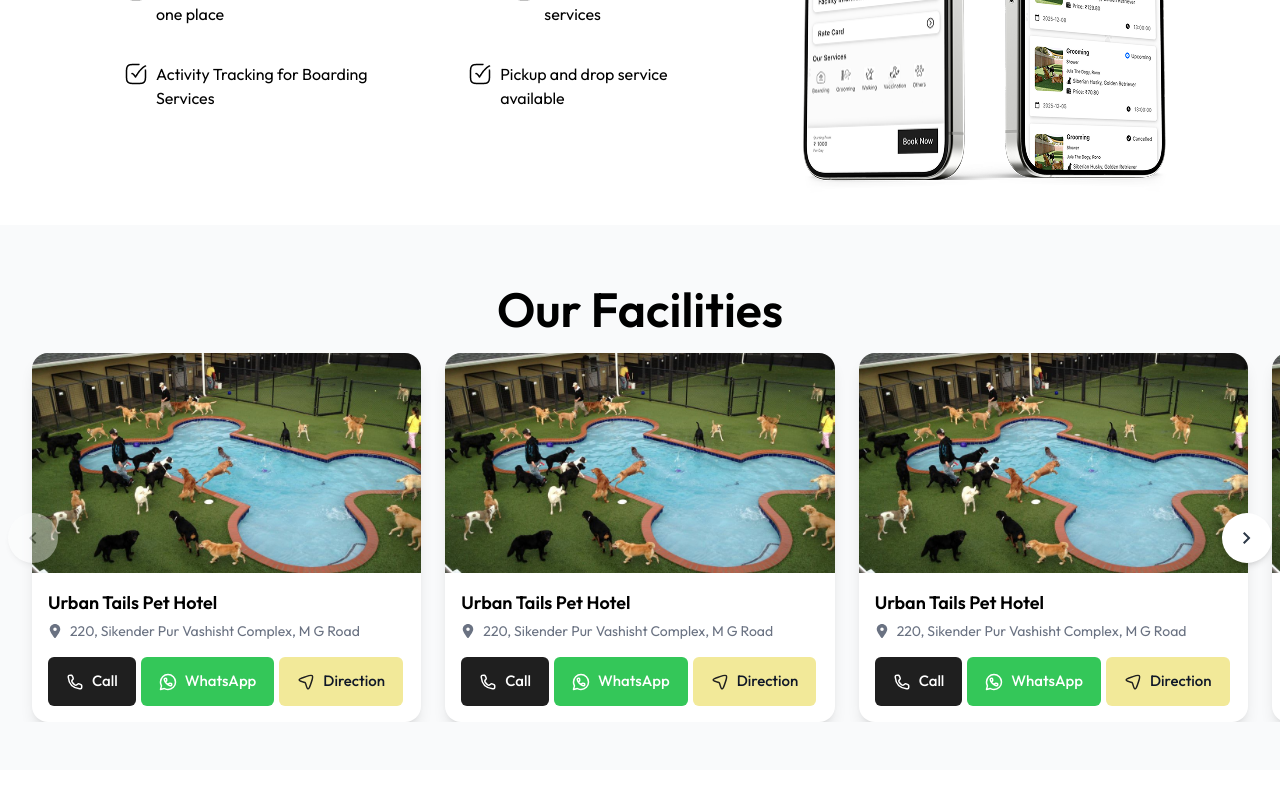
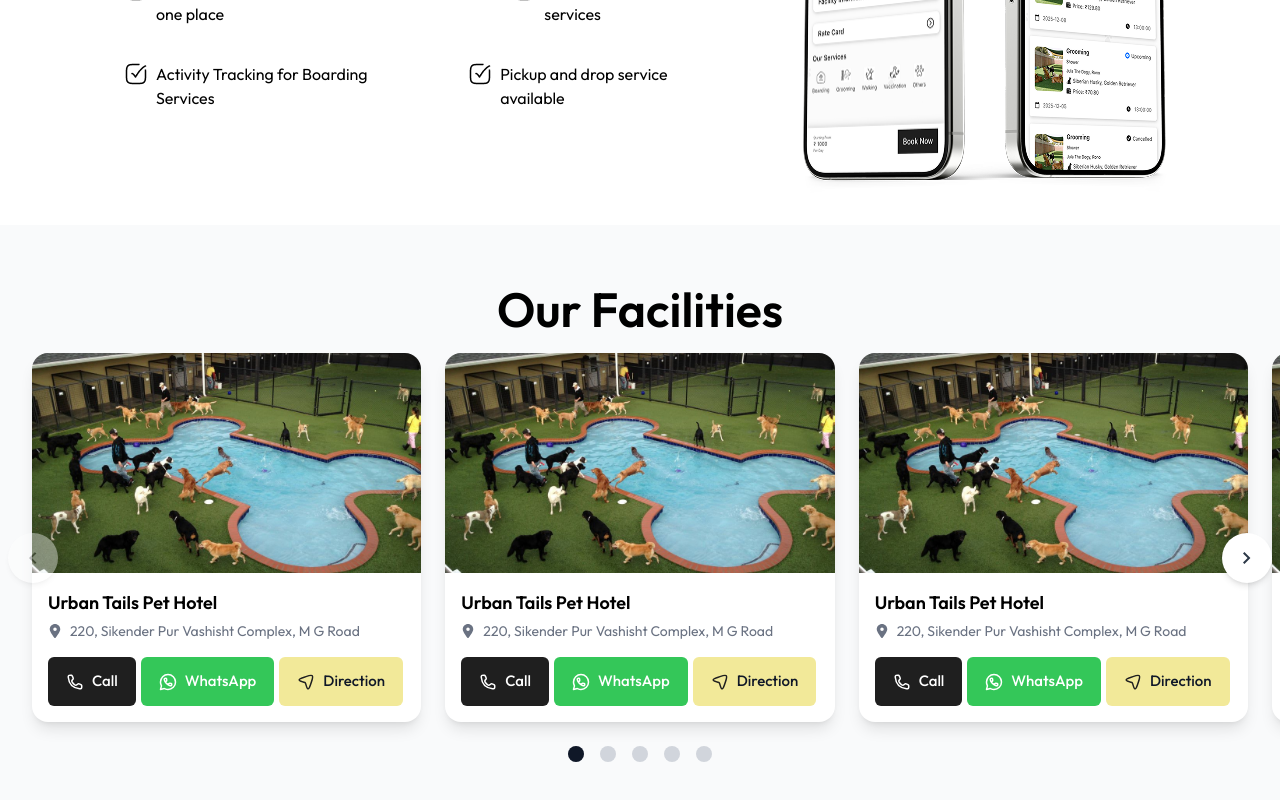
Before and after one commit to danishrpatechnologies/ultimutt, a React (Vite) app: page / in a window 1280 px wide. Shown: the part 1243-2043 px from the top of the page. Before the commit the page ends 2013 px from the top, so only its background shows below. Built offline with nearby package versions, Linux system fonts and the light colour scheme.

Commit message:
icon updated

```diff
--- a/src/facilities.tsx
+++ b/src/facilities.tsx
@@ -6,15 +6,12 @@
 import call from "/images/call.svg";
 import whatsapp from "/images/whatsapp.svg";
 import navigation from "/images/navigation.svg";
-import { CiLocationArrow1 } from "react-icons/ci";
 import { FaLocationDot } from "react-icons/fa6";
 
 const DATA = [{ id: 1 }, { id: 2 }, { id: 3 }, { id: 4 }, { id: 5 }];
 
 export default function App() {
   const [index, setIndex] = useState(0);
-
-  // cards per view based on breakpoint
   const maxIndex = DATA.length - 1;
 
   const next = () => {
@@ -36,8 +33,9 @@
           onClick={prev}
           disabled={index === 0}
           className="absolute left-2 top-1/2 z-10 -translate-y-1/2 h-[50px] w-[50px] flex items-center justify-center rounded-full bg-white p-3 shadow-md disabled:opacity-40"
+          aria-label="Previous"
         >
-          <img src={leftArrow} alt="" />
+          <img src={leftArrow} alt="Left arrow" />
         </button>
 
         {/* Right Arrow */}
@@ -45,25 +43,42 @@
           onClick={next}
           disabled={index === maxIndex}
           className="absolute right-2 top-1/2 z-10 -translate-y-1/2 h-[50px] w-[50px] flex items-center justify-center rounded-full bg-white p-3 shadow-md disabled:opacity-40"
+          aria-label="Next"
         >
-          <img src={rightArrow} alt="" />
+          <img src={rightArrow} alt="Right arrow" />
         </button>
 
         {/* Carousel */}
         <motion.div
           className="flex gap-6"
-          animate={{
-            x: `-${index * 100}%`,
-          }}
-          transition={{
-            duration: 0.6,
-            ease: "easeInOut",
-          }}
+          animate={{ x: `-${index * 100}%` }}
+          transition={{ duration: 0.6, ease: "easeInOut" }}
         >
           {DATA.map((item) => (
             <Card key={item.id} />
           ))}
         </motion.div>
+
+        {/* Dots */}
+        <div className="flex justify-center mt-6 gap-4">
+          {DATA.map((_, i) => (
+            <button
+              key={i}
+              onClick={() => setIndex(i)}
+              aria-label={`Go to slide ${i + 1}`}
+              className="relative w-4 h-4 rounded-full bg-gray-300"
+            >
+              {index === i && (
+                <motion.div
+                  layoutId="activeDot"
+                  className="absolute top-0 left-0 w-4 h-4 rounded-full bg-gray-900"
+                  initial={false}
+                  transition={{ type: "spring", stiffness: 500, damping: 30 }}
+                />
+              )}
+            </button>
+          ))}
+        </div>
       </section>
     </div>
   );
```
Also changed, not shown: public/vite.svg, src/why-ultimutt.tsx (added).
